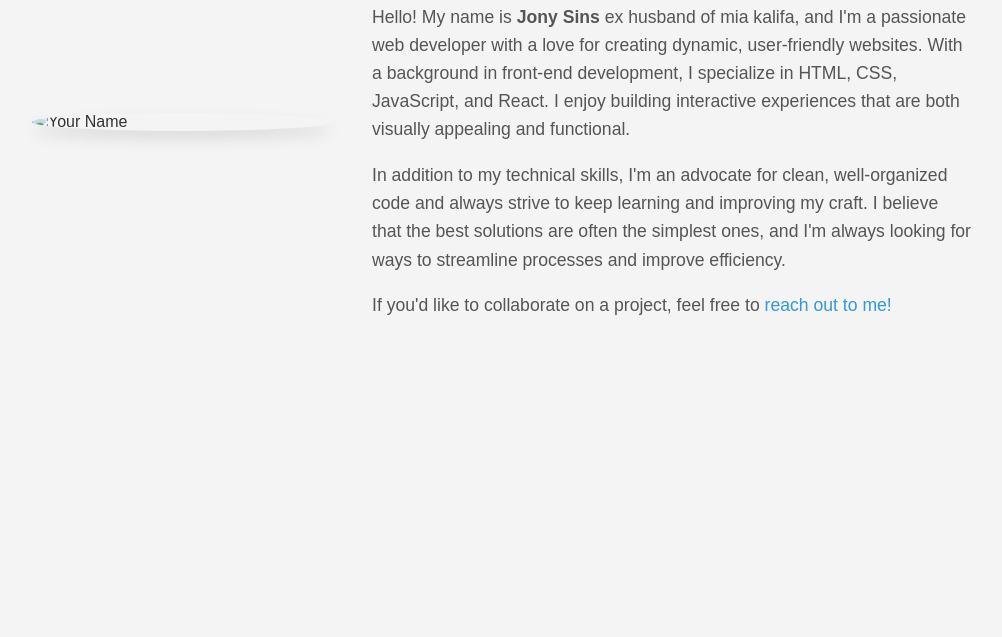
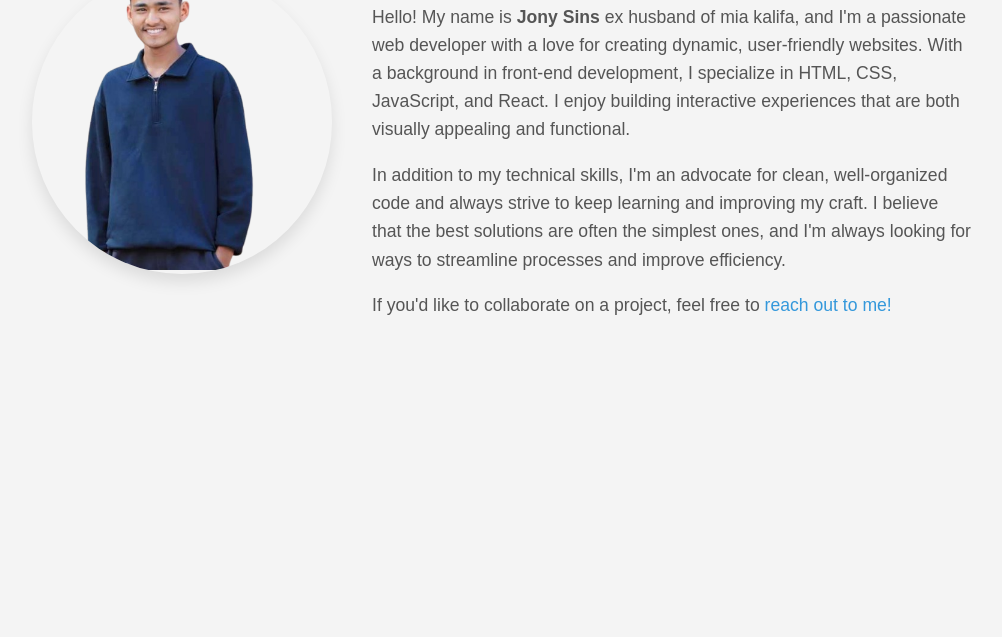
Before and after one commit to tapendrasaud07/tekhub, a plain HTML site: page about.html in a window 1280 px wide. Shown: the part 163-800 px from the top of the page, without its empty margins (138-1140 px from the left). Drawn offline with Linux system fonts and the light colour scheme.

Commit message:
Update about.html

```diff
--- a/about.html
+++ b/about.html
@@ -74,7 +74,7 @@
     <div class="container">
         <section class="about-section">
             <div class="about-img">
-                <img src="your-photo.jpg" alt="Your Name">
+                <img src="tek-removebg-preview.png" alt="Your Name">
             </div>
             <div class="about-text">
                 <h2>About Me</h2>
```
